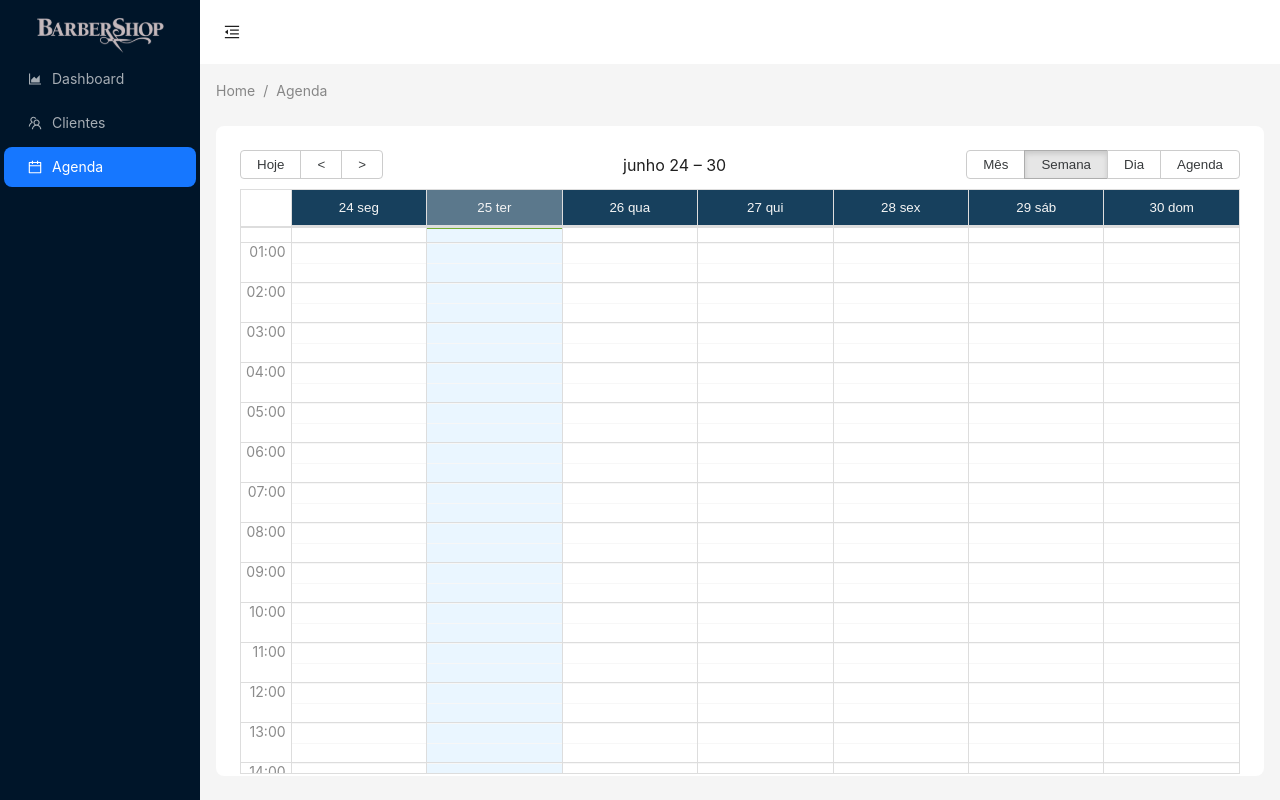
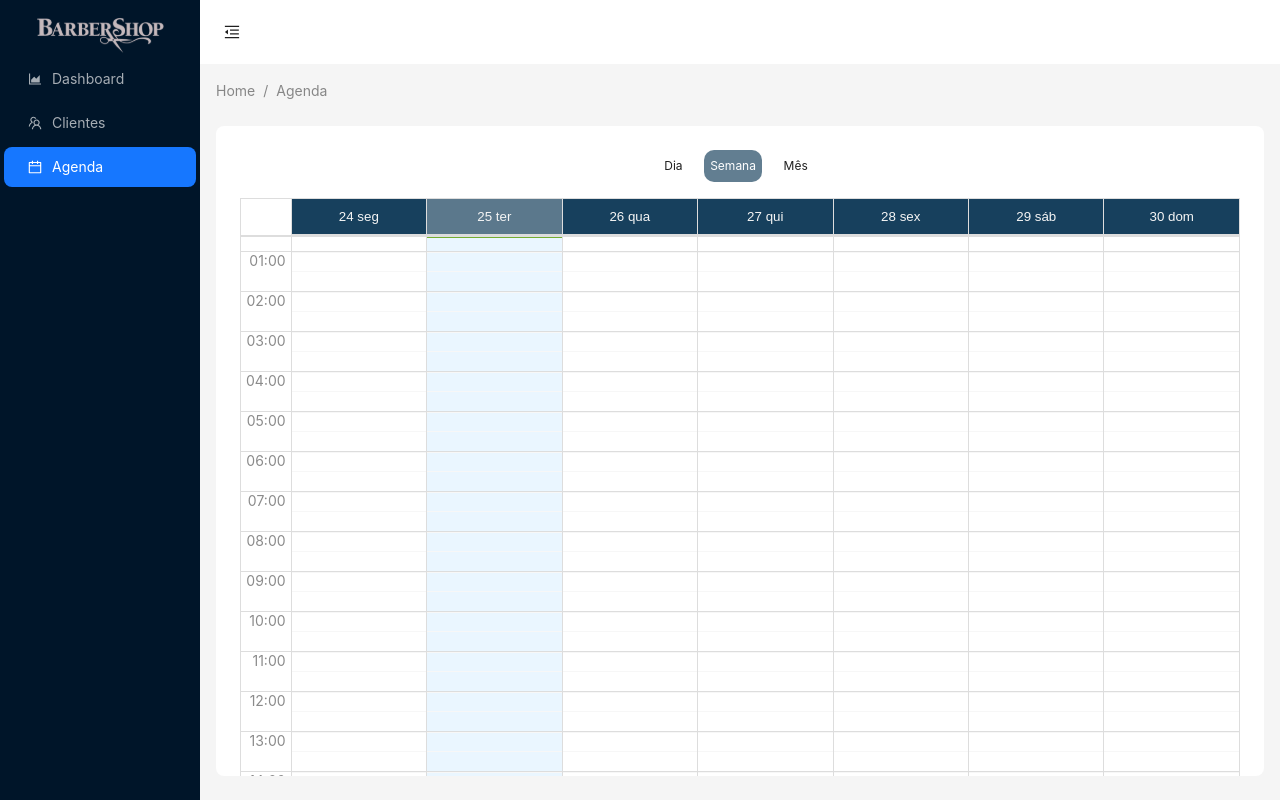
Before and after one commit to GustavoMoraisSantos/david-barber, a React (Vite) app: page / in a window 1280 px wide. Both pictures are taken after a click on the item "Agenda". Built offline with nearby package versions, Linux system fonts and the light colour scheme.

Commit message:
feat(calendar): create custom toolbar

```diff
--- a/src/components/schedulers/Calendar.tsx
+++ b/src/components/schedulers/Calendar.tsx
@@ -1,11 +1,13 @@
 // @ts-nocheck
-import { Calendar, momentLocalizer } from "react-big-calendar";
+import { Calendar, Views, momentLocalizer } from "react-big-calendar";
 import "./calendar.css";
 import moment from "moment";
 import "moment/locale/pt-br";
-import { Modal } from "antd";
+import { Button, Modal, Tag } from "antd";
 import { useState } from "react";
 import CalendarForm from "./CalendarForm";
+import { combineDateAndTime } from "../../utils";
+import { VIEW_OPTIONS } from "../../constants";
 moment.locale("pt-br");
 moment.updateLocale("pt-br", {
   week: {
@@ -27,6 +29,7 @@ moment.defineLocale("pt-br", {
     ),
   weekdaysShort: "dom_seg_ter_qua_qui_sex_sáb".split("_"),
   weekdaysMin: "dom_2ª_3ª_4ª_5ª_6ª_sáb".split("_"),
+  // @ts-ignore
   longDateFormat: {
     LT: "HH:mm",
     L: "DD/MM/YYYY",
@@ -40,6 +43,7 @@ moment.defineLocale("pt-br", {
     nextWeek: "dddd [às] LT",
     lastDay: "[Ontem às] LT",
     lastWeek: function () {
+      // @ts-ignore
       return this.day() === 0 || this.day() === 6
         ? "[Último] dddd [às] LT"
         : "[Última] dddd [às] LT";
@@ -61,7 +65,10 @@ moment.defineLocale("pt-br", {
     y: "um ano",
     yy: "%d anos",
   },
-  ordinal: "%dº",
+  // ordinal: "%dº",
+  ordinal: function (number) {
+    return number + "º";
+  },
 });
 
 interface Event {
@@ -74,6 +81,10 @@ interface Event {
 
 export default function SchedulerCalendar() {
   const [isVisibleModal, setIsVisibleModal] = useState(false);
+  const [view, setView] = useState<(typeof Views)[Keys]>(Views.WEEK);
+  const [selectedTag, setSelectedTag] = useState<(typeof Views)[Keys]>(
+    Views.WEEK
+  );
   const [events, setEnvents] = useState<Event>([]);
   const [selectedSlot, setSelectedSlot] = useState({ start: null, end: null });
 
@@ -102,21 +113,11 @@ export default function SchedulerCalendar() {
     setIsVisibleModal(false);
   };
 
-  const combineDateAndTime = (date, timeStr) => {
-    if (!timeStr) return null;
-
-    timeStr = timeStr.slice(0, 5);
-
-    const time = moment(timeStr, "HH:mm");
-
-    return moment(date).hour(time.hour()).minute(time.minute()).toDate();
-  };
-
   const handleSubmit = (values) => {
     const newEvent = {
-      title: values.title,
-      services: values.services,
-      customer: values.customer,
+      title: values?.title,
+      services: values?.services,
+      customer: values?.customer,
       start: combineDateAndTime(selectedSlot.start, values.startTime),
       end: combineDateAndTime(selectedSlot.end, values.endTime),
     };
@@ -125,7 +126,32 @@ export default function SchedulerCalendar() {
     setIsVisibleModal(false);
   };
 
+  const handleChangeView = (id: string, checked: boolean) => {
+    setSelectedTag(id);
+    setView(id);
+  };
+
   return (
+    <>
+      <div className="customTollbar">
+        {VIEW_OPTIONS.map(({ id, label }) => (
+          <Tag.CheckableTag
+            key={id}
+            checked={selectedTag === id}
+            onChange={(checked) => handleChangeView(id, checked)}
+            style={{
+              borderRadius: "10px",
+              padding: ".3rem",
+              display: "flex",
+              justifyContent: "center",
+              alignItems: "center",
+              background: `${selectedTag === id ? "#17405dac" : ""}`,
+            }}
+          >
+            {label}
+          </Tag.CheckableTag>
+        ))}
+      </div>
       <div className={"schedulerCalendarContainer"}>
         <Calendar
           messages={messages}
@@ -139,6 +165,8 @@ export default function SchedulerCalendar() {
           startAccessor="start"
           endAccessor="end"
           className={"calendar"}
+          toolbar={false}
+          view={view}
         />
 
         <Modal
@@ -158,5 +186,6 @@ export default function SchedulerCalendar() {
           />
         </Modal>
       </div>
+    </>
   );
 }
--- a/src/components/schedulers/calendar.css
+++ b/src/components/schedulers/calendar.css
@@ -12,7 +12,7 @@
 
 .rbc-calendar {
   margin-bottom: 2rem !important;
-  max-height: 78vh;
+  max-height: 74vh;
 }
 
 .rbc-header {
@@ -41,3 +41,16 @@
   color: #8b8b8b;
   z-index: 1;
 }
+
+.rbc-event,
+.rbc-backgound-event {
+  z-index: 2;
+}
+
+.customTollbar {
+  width: 100%;
+  display: flex;
+  justify-content: center;
+  padding-bottom: 1rem;
+  gap: 0.5rem;
+}
--- /dev/null
+++ b/src/constants/index.ts
@@ -0,0 +1,7 @@
+import { Views } from "react-big-calendar";
+
+export const VIEW_OPTIONS = [
+  { id: Views.DAY, label: "Dia" },
+  { id: Views.WEEK, label: "Semana" },
+  { id: Views.MONTH, label: "Mês" },
+];
--- /dev/null
+++ b/src/utils/index.ts
@@ -0,0 +1,11 @@
+import moment from "moment";
+
+export const combineDateAndTime = (date: Date, timeStr: string) => {
+  if (!timeStr) return null;
+
+  timeStr = timeStr.slice(0, 5);
+
+  const time = moment(timeStr, "HH:mm");
+
+  return moment(date).hour(time.hour()).minute(time.minute()).toDate();
+};
```
Lines whose indentation alone changed are shown as unchanged.
